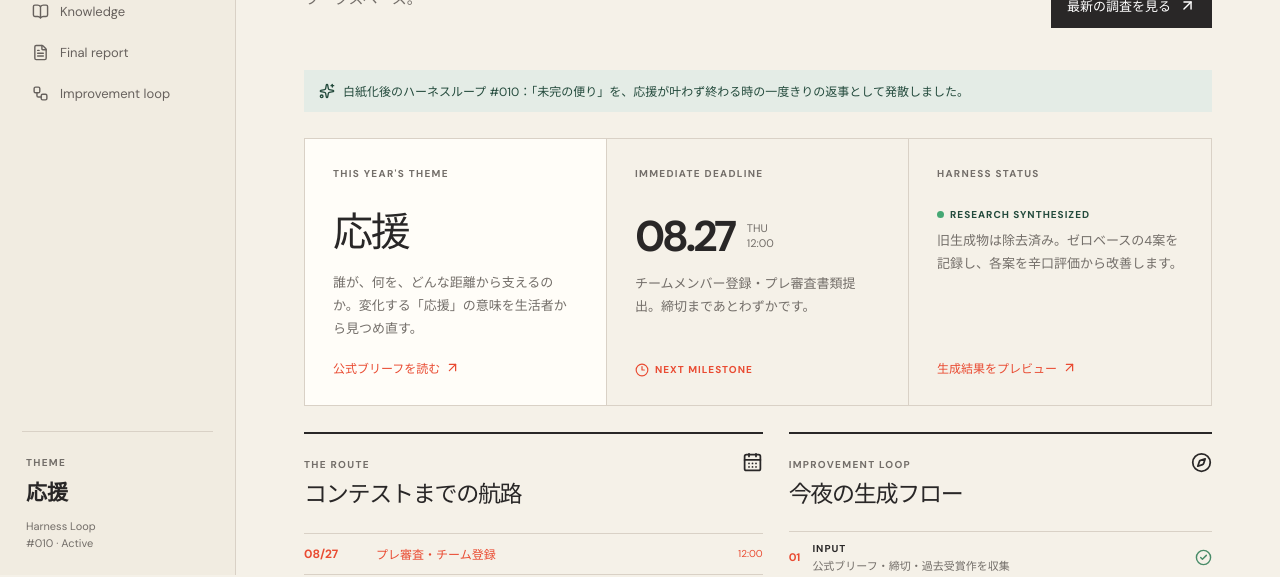
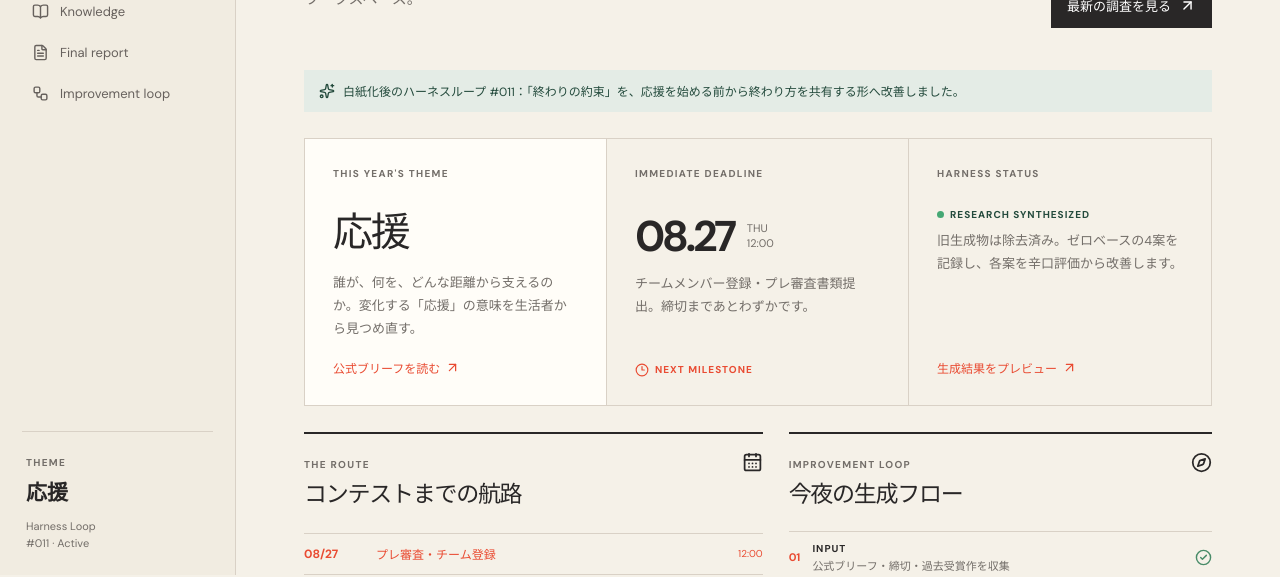
Before and after one commit to YashunX/Branco, a Next.js app: page / in a window 1280 px wide. Shown: the part 225-802 px from the top of the page. Built offline with nearby package versions, Linux system fonts and the light colour scheme.

Commit message:
Sync ending concept report

```diff
--- a/src/app/layout.tsx
+++ b/src/app/layout.tsx
@@ -60,7 +60,7 @@ export default function RootLayout({
               <p>
                 Harness Loop
                 <br />
-                #010 · Active
+                #011 · Active
               </p>
             </div>
           </aside>
--- a/src/app/page.tsx
+++ b/src/app/page.tsx
@@ -41,7 +41,7 @@ export default function Home() {
         </div>
         <div className="hero-note">
           <Sparkles size={16} /> 白紙化後のハーネスループ
-          #010：「未完の便り」を、応援が叶わず終わる時の一度きりの返事として発散しました。
+          #011：「終わりの約束」を、応援を始める前から終わり方を共有する形へ改善しました。
         </div>
       </section>
       <section className="signal-grid">
--- a/src/app/reports/page.tsx
+++ b/src/app/reports/page.tsx
@@ -46,7 +46,7 @@ export default function Reports() {
       <div className="section-heading"><div><span className="card-label">PRODUCTION MEMO / AFTER THE STORY</span><h2 id="production-memo-title">制作メモ</h2></div><Clock3 size={20} /></div>
       <p className="story-memo-intro">ここからは提出ストーリーを補う記録。本文の結論と混ぜずに、生成日時・人のフィードバックの有無・次に確認する問いを残す。</p>
       <div className="story-memo-facts">
-        <article><span>今回の生成・更新</span><strong>{harness.updatedAt}<br />白紙化後 Loop #010</strong><p>公式が問う「応援の終わり」から四本目を発散した。未達・中止を美談や次のお願いに変えず、次の支援を求めない一度の返事として『未完の便り』を記録している。</p></article>
+        <article><span>今回の生成・更新</span><strong>{harness.updatedAt}<br />白紙化後 Loop #011</strong><p>四本目を辛口評価し、失敗後に説明を書かせる『未完の便り』を不採用にした。支援を始める時点で未達・中止時の返事を共有する『終わりの約束』へ改善した。</p></article>
         <article><span>人からのフィードバック</span><strong>まだ未取得</strong><p>存在しない意見は補わない。先生・メンバーから受け取ったら、日時・相手・要旨・反映内容をここに追記する。</p></article>
         <article><span>このレポートの位置づけ</span><strong>プレ審査用<br />検証前ドラフト</strong><p>完成を装わず、どこが仮説なのかを明示したうえで、提出品質まで磨くための版。</p></article>
       </div>
```
